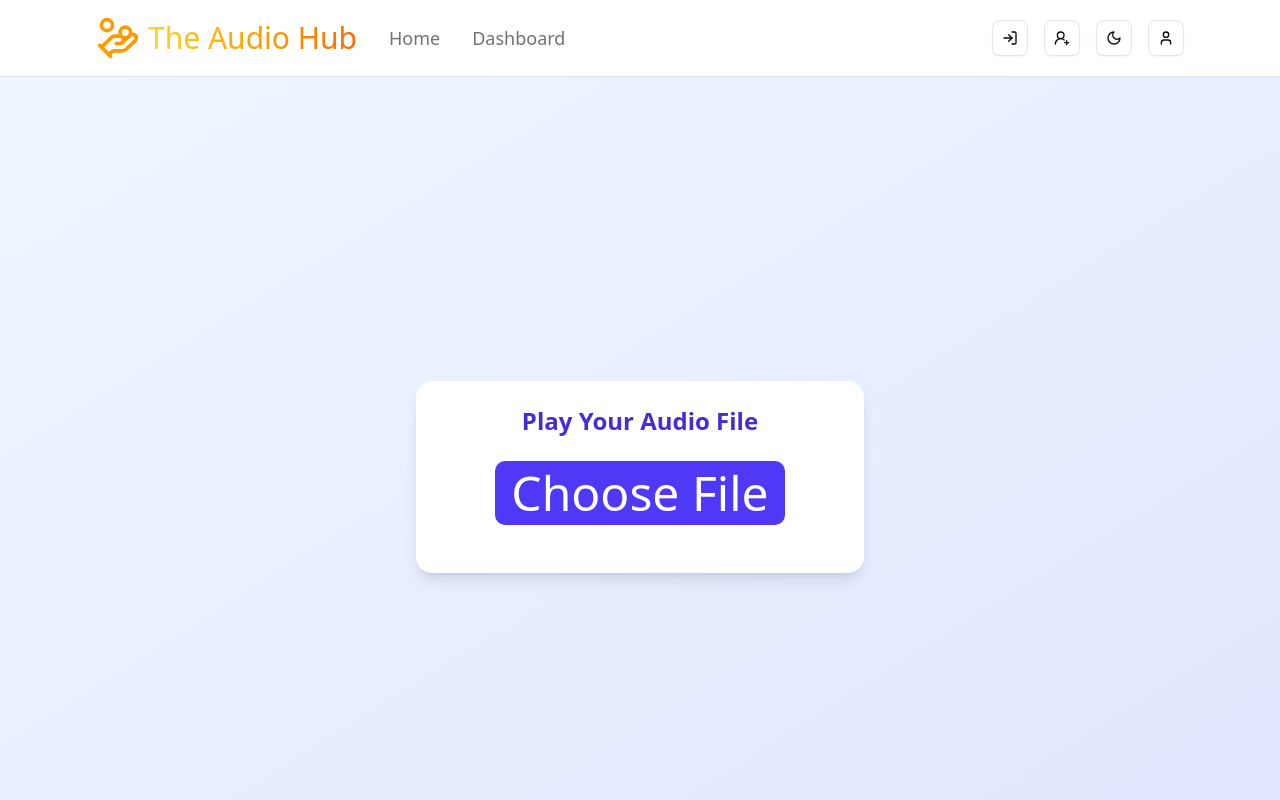
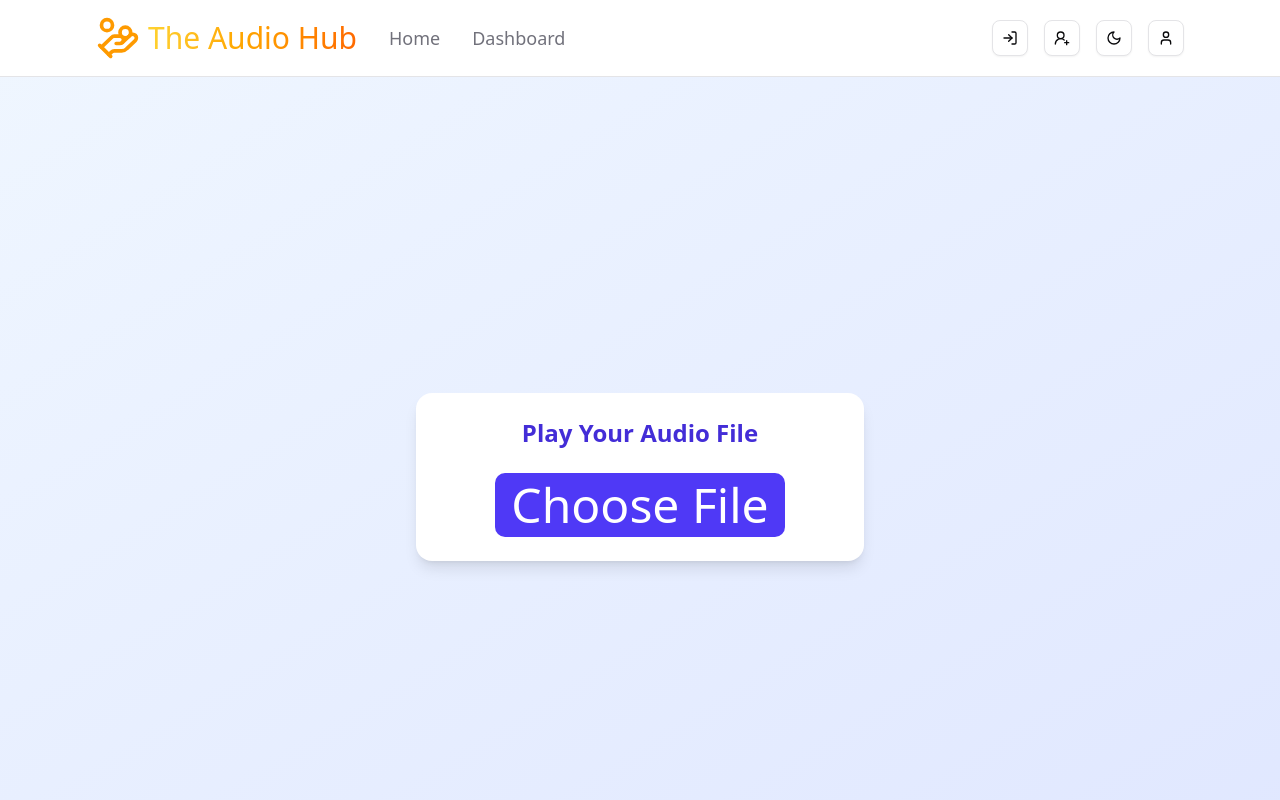
Before and after one commit to SDSU-CompE-561-Spring-2025/nba-sports-tracker, a Next.js app in the folder frontend/: page /listening_page in a window 1280 px wide. Shown: the top 800 px of the page. Built offline with nearby package versions, Linux system fonts and the light colour scheme.

Commit message:
fixed bugs and tested

```diff
--- a/frontend/src/app/listening_page/page.tsx
+++ b/frontend/src/app/listening_page/page.tsx
@@ -20,27 +20,23 @@ export default function Page() {
       <div className="text-center p-6 bg-white shadow-lg rounded-2xl w-full max-w-md">
         <h1 className="text-2xl font-semibold text-indigo-700 mb-6">Play Your Audio File</h1>
 
-        <label className="block mb-6">
-          <input
-            type="file"
-            accept="audio/mp3,audio/wav"
-            onChange={handleFileChange}
-            className="hidden"
-            id="audio-upload"
-          />
-          <span
-            className="inline-block cursor-pointer bg-indigo-600 hover:bg-indigo-700 text-white font-medium py-2 px-4 rounded-lg transition duration-200"
-            onClick={() => document.getElementById('audio-upload')?.click()}
-          >
-            Choose File
-          </span>
+        {/* Use label for clean click trigger */}
+        <label htmlFor="audio-upload" className="cursor-pointer inline-block bg-indigo-600 hover:bg-indigo-700 text-white font-medium py-2 px-4 rounded-lg transition duration-200">
+          Choose File
         </label>
+        <input
+          id="audio-upload"
+          type="file"
+          accept="audio/mp3,audio/wav"
+          onChange={handleFileChange}
+          className="hidden"
+        />
 
         {audioSrc && (
           <audio
             controls
             src={audioSrc}
-            className="w-full mt-4 rounded-md border border-indigo-300"
+            className="w-full mt-6 rounded-md border border-indigo-300"
           >
             Your browser does not support the audio element.
           </audio>
```
